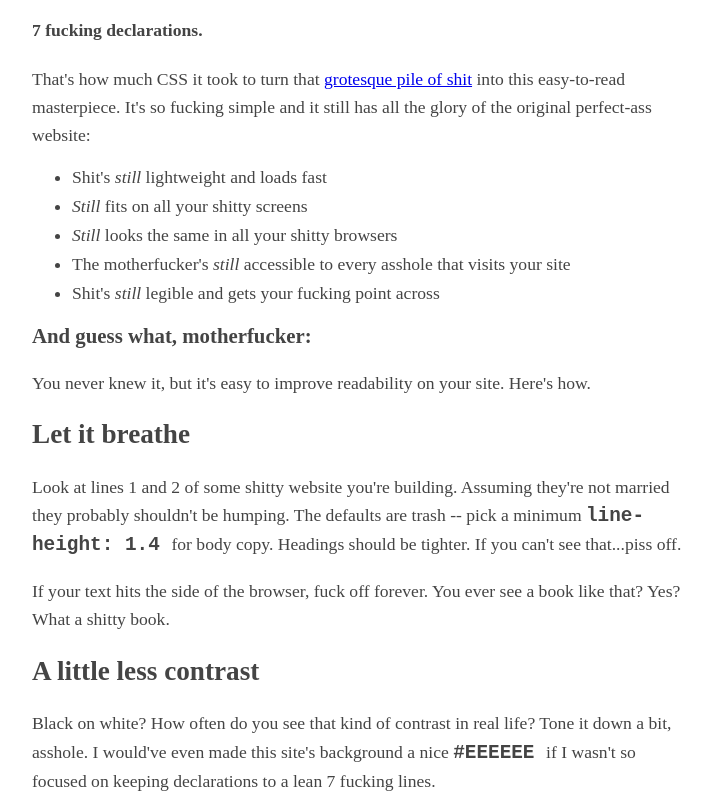
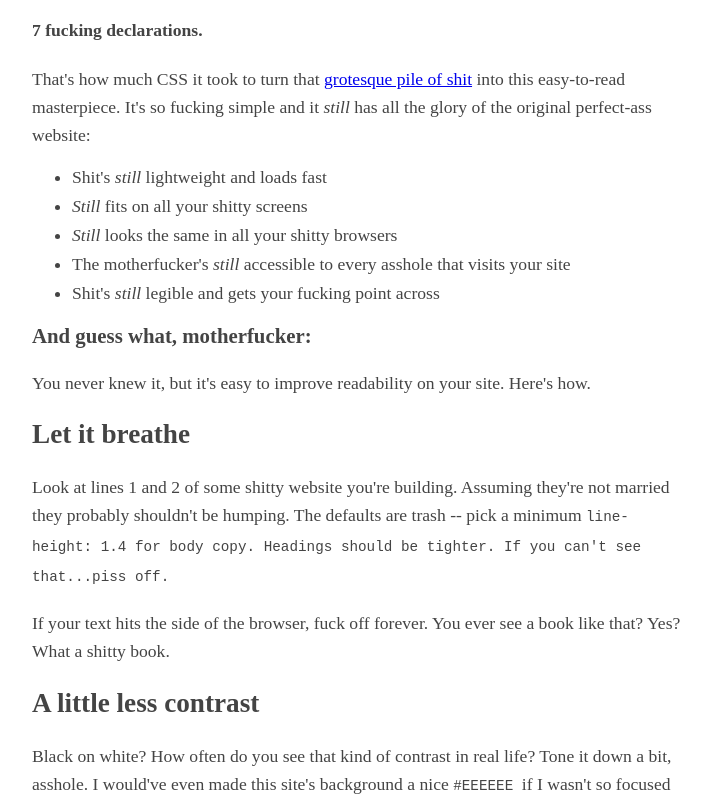
Before and after one commit to AdrienPeligry/AdrienPeligry.github.io, a plain HTML site: page index.html in a window 1280 px wide. Shown: the part 224-1022 px from the top of the page, without its empty margins (283-995 px from the left). Drawn offline with Linux system fonts and the light colour scheme.

Commit message:
Update index.html

```diff
--- a/index.html
+++ b/index.html
@@ -23,7 +23,7 @@
 
 </h3>
 
- <p>That's how much CSS it took to turn that <a href="http://motherfuckingwebsite.com">grotesque pile of shit</a> into this easy-to-read masterpiece. It's so fucking simple and it still has all the glory of the original perfect-ass website:
+ <p>That's how much CSS it took to turn that <a href="http://motherfuckingwebsite.com">grotesque pile of shit</a> into this easy-to-read masterpiece. It's so fucking simple and it <em> still </em>  has all the glory of the original perfect-ass website:
 
 
 
@@ -51,7 +51,7 @@
 
 
 </h2>
-<p>Look at lines 1 and 2 of some shitty website you're building. Assuming they're not married they probably shouldn't be humping. The defaults are trash -- pick a minimum <strong> line-height: 1.4 </strong>  for body copy. Headings should be tighter. If you can't see that...piss off.
+<p>Look at lines 1 and 2 of some shitty website you're building. Assuming they're not married they probably shouldn't be humping. The defaults are trash -- pick a minimum <code> line-height: 1.4 <code>  for body copy. Headings should be tighter. If you can't see that...piss off.
 
 </p>
 
@@ -67,7 +67,7 @@
 </h2>
 
 
-<p>Black on white? How often do you see that kind of contrast in real life? Tone it down a bit, asshole. I would've even made this site's background a nice <strong> #EEEEEE </strong> if I wasn't so focused on keeping declarations to a lean 7 fucking lines.
+<p>Black on white? How often do you see that kind of contrast in real life? Tone it down a bit, asshole. I would've even made this site's background a nice <code> #EEEEEE </code> if I wasn't so focused on keeping declarations to a lean 7 fucking lines.
 
 
 
```
